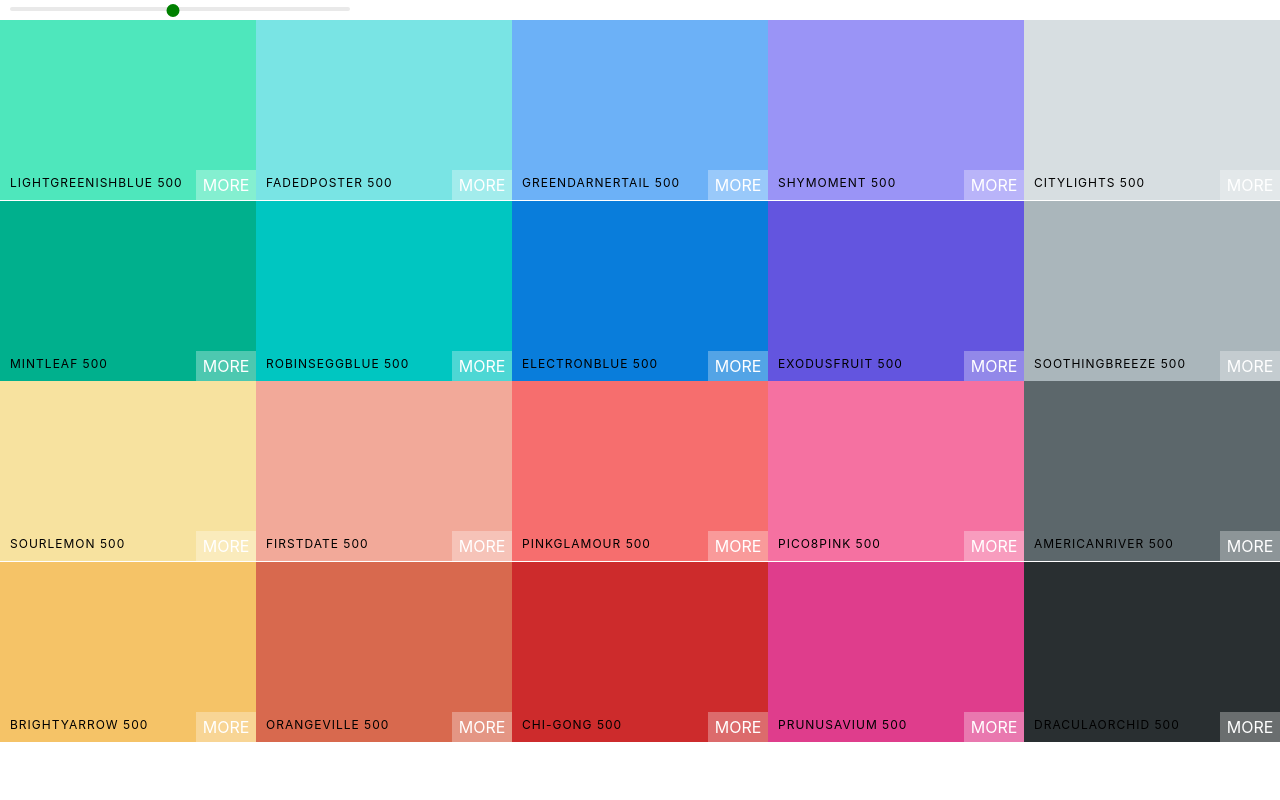
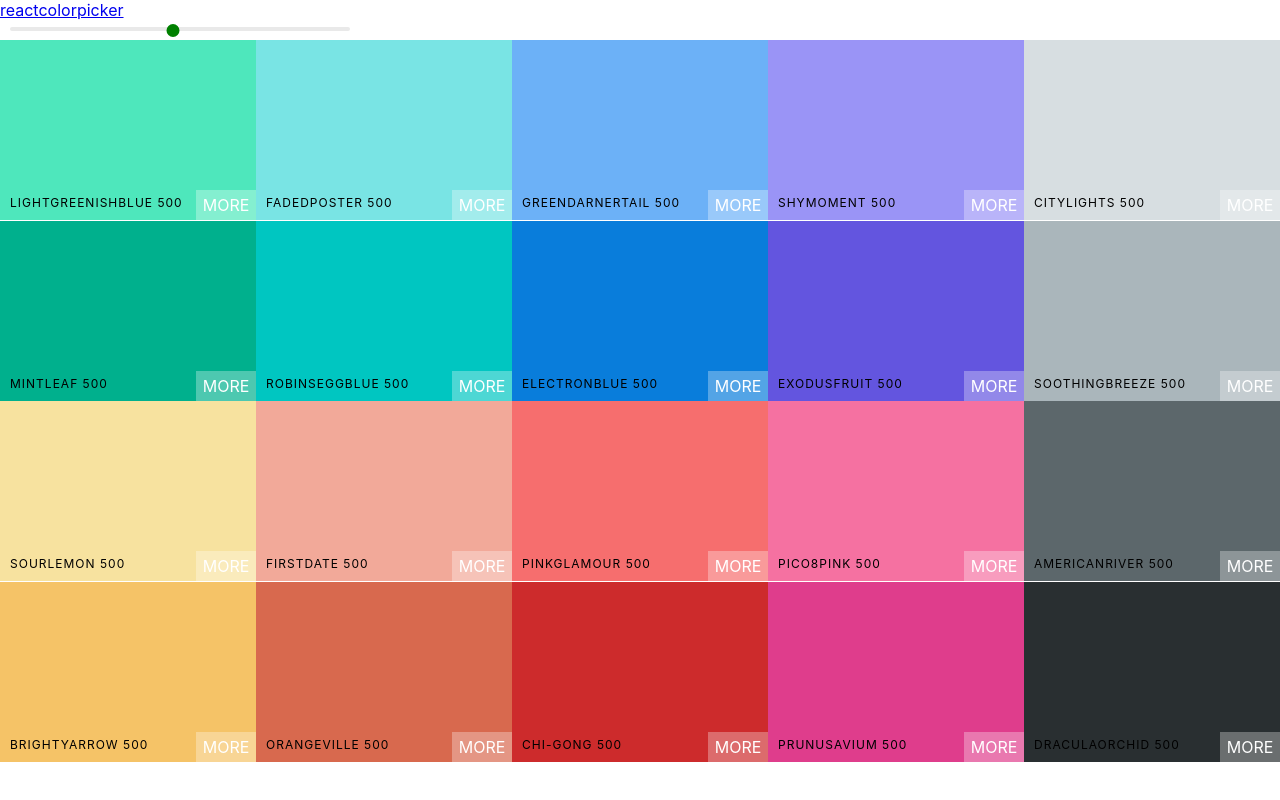
Before and after one commit to andyjsoloman/color-palette-project, a React (Create React App) app: page / in a window 1280 px wide. Built offline with nearby package versions, Linux system fonts and the light colour scheme.

Commit message:
moved slider to new navbar file

```diff
--- /dev/null
+++ b/src/Navbar.css
@@ -0,0 +1,5 @@
+.slider{
+    width:340px;
+    margin: 0 10px;
+    display: inline-block;
+}
--- /dev/null
+++ b/src/Navbar.js
@@ -0,0 +1,38 @@
+import React, { useState } from 'react';
+import Slider from 'rc-slider';
+import 'rc-slider/assets/index.css';
+import './Navbar.css';
+
+function Navbar(props) {
+    const { level, changeLevel } = props;
+    return <header className='Navbar'>
+        <div className='logo'>
+            <a href='/'>reactcolorpicker</a>
+
+        </div>
+        <div className='slider'>
+            <Slider
+                defaultValue={level}
+                min={100}
+                max={900}
+                step={100}
+                onAfterChange={changeLevel}
+                trackStyle={[{ backgroundColor: "transparent" }]}
+                handleStyle={[
+                    {
+                        backgroundColor: "green",
+                        outline: "none",
+                        border: "2px solid green",
+                        boxShadow: "none",
+                        width: "13px",
+                        height: "13px",
+                        marginLeft: "-7px",
+                        marginTop: "-3px",
+                    },
+                ]}
+                railStyle={{ height: "8" }} />
+        </div>
+    </header>;
+}
+
+export default Navbar;
--- a/src/Palette.css
+++ b/src/Palette.css
@@ -5,9 +5,3 @@
 .Palette-colors{
     height:90%
 }
-
-.slider{
-    width:340px;
-    margin: 0 10px;
-    display: inline-block;
-}
--- a/src/Palette.js
+++ b/src/Palette.js
@@ -1,36 +1,18 @@
 import React, { useState } from 'react';
 import ColorBox from './ColorBox';
-import Slider from 'rc-slider';
+import Navbar from './Navbar'
 import './Palette.css';
-import 'rc-slider/assets/index.css';
+
 
 function Palette(props) {
-    const [level, setLevel] = useState(500)
-    const colorBoxes = props.palette.colors[level].map(color => (<ColorBox background={color.hex} name={color.name} />))
+    const [level, setLevel] = useState(500);
+    const colorBoxes = props.palette.colors[level].map(color => (<ColorBox background={color.hex} name={color.name} />));
+    const changeLevel = newLevel => {
+        setLevel(newLevel);
+    };
     return <div className='Palette'>
-        <div className='slider'>
-            <Slider
-                defaultValue={level}
-                min={100}
-                max={900}
-                step={100}
-                onAfterChange={setLevel}
-                trackStyle={[{ backgroundColor: "transparent" }]}
-                handleStyle={[
-                    {
-                        backgroundColor: "green",
-                        outline: "none",
-                        border: "2px solid green",
-                        boxShadow: "none",
-                        width: "13px",
-                        height: "13px",
-                        marginLeft: "-7px",
-                        marginTop: "-3px",
-                    },
-                ]}
-                railStyle={{ height: "8" }} />
-        </div>
-        {/* Navbar goes here */}
+        <Navbar level={level}
+            changeLevel={changeLevel} />
         <div className='Palette-colors'>{colorBoxes}</div>
         {/* footer eventually */}
     </div>;
```
